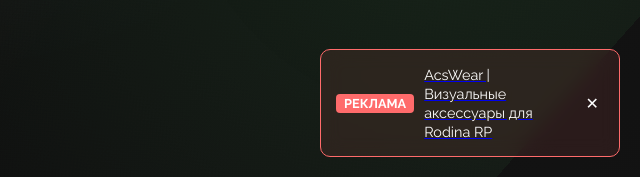
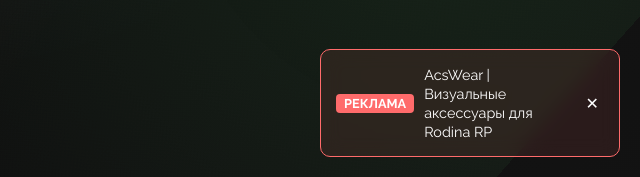
Before and after one commit to CapFight/capfight.github.io, a plain HTML site: page index.html in a window 1280 px wide. Shown: the part 623-800 px from the top of the page, 640-1280 px from the left. Drawn offline with Linux system fonts and the light colour scheme.

Commit message:
fix ad text

```diff
--- a/style.css
+++ b/style.css
@@ -120,6 +120,15 @@ body {
     text-decoration: none;
     font-size: 0.9rem;
     flex: 1;
+}
+
+.ad-content a {
+    color: inherit;
+    text-decoration: none;
+}
+
+.ad-content a:hover {
+    color: #ff6b6b;
 }
 
 .ad-close {
@@ -442,4 +451,5 @@ body {
         max-width: none;
         margin: 20px;
     }
+
 }
```
